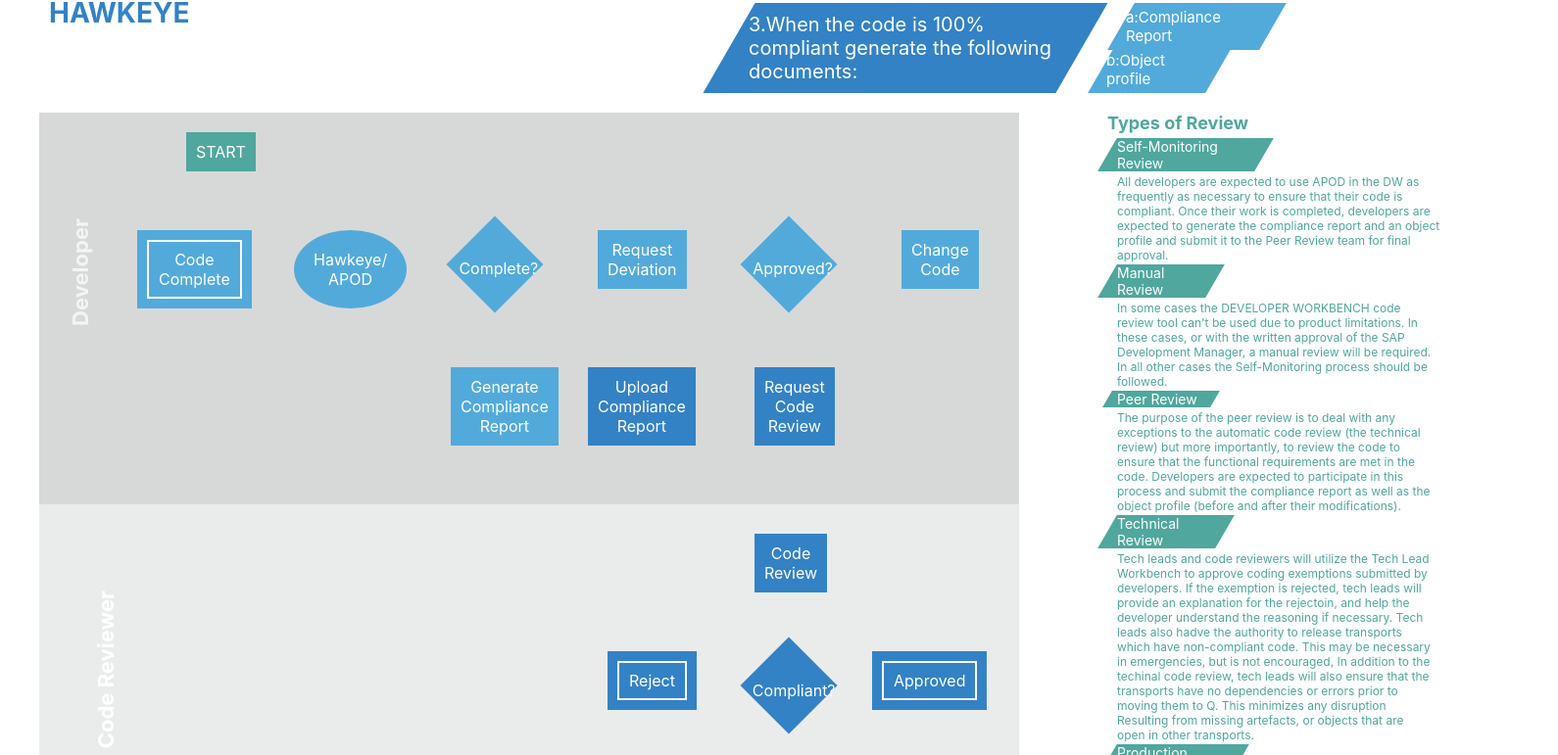
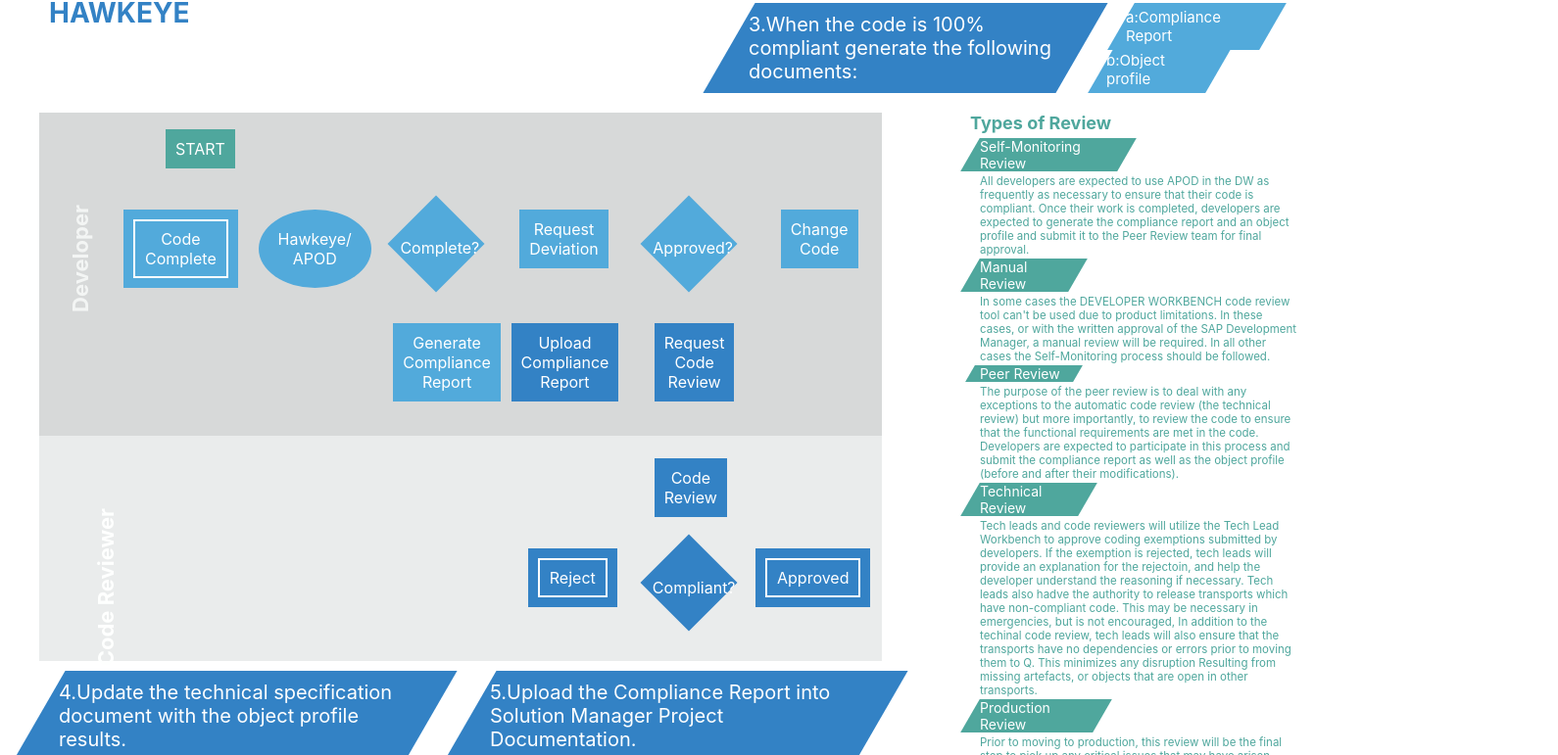
Before and after one commit to 0xWormh0le/hkeye-svg-dashboard, a React (Create React App) app: page / in a window 1280 px wide. Shown: the part 129-900 px from the top of the page at 98% size, 1590 px wide, since content can reach past the window. Built offline with nearby package versions, Linux system fonts and the light colour scheme.

Commit message:
fix structure

```diff
--- a/src/App.css
+++ b/src/App.css
@@ -1,6 +1,5 @@
 .App {
   text-align: center;
-  width: 1550px;
   margin: auto;
   padding: 20px;
 }
@@ -41,16 +40,16 @@
 }
 
 .background1 {
-  width: 1000px;
-  height: 400px;
+  width: 860px;
+  height: 330px;
   background-color: #d7d9d9;
   position: relative;
 
 }
 
 .background2 {
-  width: 1000px;
-  height: 300px;
+  width: 860px;
+  height: 230px;
   position: relative;
   background-color: #eaecec;
 }
--- a/src/App.js
+++ b/src/App.js
@@ -9,8 +9,9 @@
 function App() {
   const Ystartpos_green = 215;
   return (
+    <div style = {{display: 'flex'}}>
+      <div className="App">
 
-      <div className="App">
         <div className="headerSide">
           <div className="logo">
             <div className="logoShape">
@@ -275,6 +276,7 @@
           />
         </div>
       </div>
+    </div>
   );
 }
 
--- a/src/components/SkewedRect/style.scss
+++ b/src/components/SkewedRect/style.scss
@@ -72,7 +72,7 @@
   }
 
   .smallText {
-    font-size: 12px;
+    font-size: 11.5px;
     color: #4fa79d;
   }
 
```
